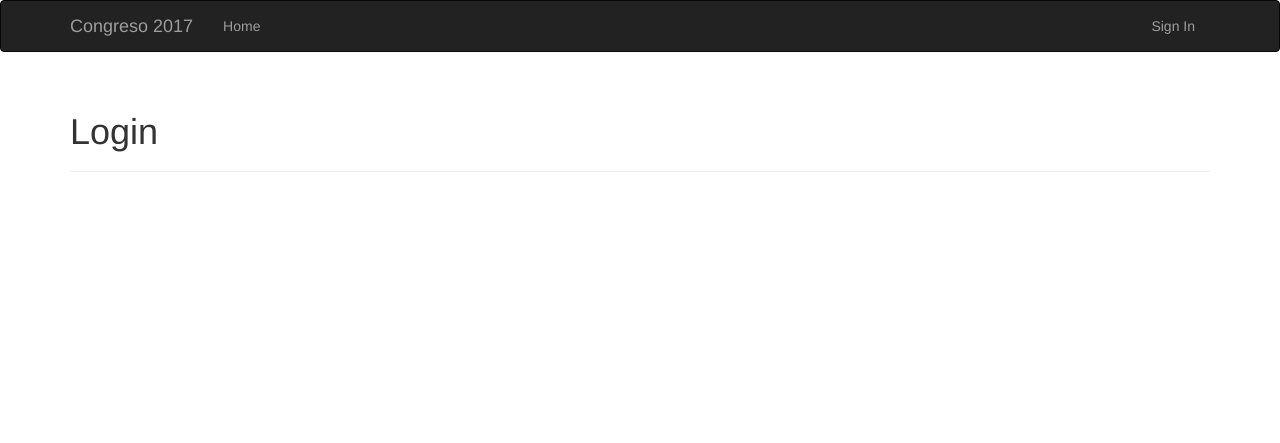
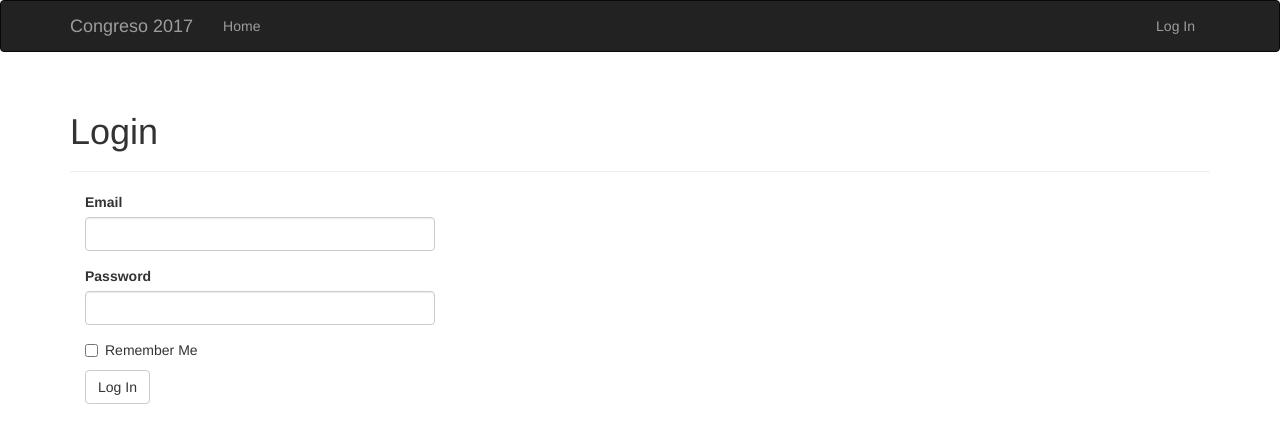
Before and after one commit to gerdm/congress_2017, a Flask app: page /auth/login in a window 1280 px wide. Shown: the top 443 px of the page. Run offline with Flask 2, Linux system fonts and the light colour scheme; some libraries are stand-ins or nearby versions.

Commit message:
add user login-logout

```diff
--- a/webapp/app/auth/views.py
+++ b/webapp/app/auth/views.py
@@ -3,17 +3,25 @@ from flask_login import login_user, logout_user, login_required
 # Importing the blueprint
 from . import auth
 from .forms import LoginForm
-from ..models import Manager
+from ..models import Staff
 
 
 @auth.route("/login", methods=["GET", "POST"])
 def login():
     form = LoginForm()
     if form.validate_on_submit():
-        manager = Manager.query.filter_by(email=form.email.data).first()
-        if manager is not None and manager.verify_password(form.password.data):
-            login_user(manager, form.remember_me.data)
+        staff = Staff.query.filter_by(email=form.email.data).first()
+        if staff is not None and staff.verify_password(form.password.data):
+            login_user(staff, form.remember_me.data)
             return redirect(request.args.get('next') or url_for('main.index'))
         flash("Invalid Username or Password")
     # Access in templates/auth/login.html
     return render_template("auth/login.html", form=form)
+
+
+@auth.route("/logout", methods=["GET", "POST"])
+@login_required
+def logout():
+    logout_user()
+    flash("You have been log out!")
+    return redirect(url_for("main.index"))
--- a/webapp/app/templates/auth/login.html
+++ b/webapp/app/templates/auth/login.html
@@ -1,8 +1,13 @@
 {% extends "base.html" %}
+{% import "bootstrap/wtf.html" as wtf %}
 
 {% block title %}Congress - Login{% endblock %}
 {% block page_content %}
 <div class="page-header">
     <h1>Login</h1>
 </div>
+
+<div class="col-md-4">
+    {{ wtf.quick_form(form) }}
+</div>
 {% endblock %}
--- a/webapp/app/templates/base.html
+++ b/webapp/app/templates/base.html
@@ -25,9 +25,9 @@
                 <li><a href="{{ url_for('main.index', external=True) }}">Home</a></li>
             </ul>
             <ul class="nav navbar-nav navbar-right">
-                {% if current_user.is_authenticated() %}
-                <li><a href="{{ url_for('auth.logout') }}">Sign Out</a></li> {% else %}
-                <li><a href="{{ url_for('auth.login') }}">Sign In</a></li> {% endif %}
+                {% if current_user.is_authenticated %}
+                <li><a href="{{ url_for('auth.logout') }}">Log Out</a></li> {% else %}
+                <li><a href="{{ url_for('auth.login') }}">Log In</a></li> {% endif %}
             </ul>
         </div>
     </div>
--- a/webapp/app/templates/index.html
+++ b/webapp/app/templates/index.html
@@ -2,7 +2,7 @@
 {% import "bootstrap/wtf.html" as wtf %}
 
 {%block page_content %}
-    <h1>Hello!</h1>
+    <h1>Hello, {% if current_user.is_authenticated %}{{ current_user.username }}{% else %}Stranger{% endif %}!</h1>
     <p> Please fill out the form </p>
 
     {{ wtf.quick_form(form) }}
--- a/webapp/manage.py
+++ b/webapp/manage.py
@@ -1,6 +1,6 @@
 import os
 from app import create_app, db
-from app.models import User, Grade, User_Type, Beverage, Workshop, Round_Table
+from app.models import User, Grade, User_Type, Beverage, Workshop, Round_Table, Staff
 from flask_script import Manager, Shell
 
 app = create_app(os.getenv("FLASK_CONFIG") or "default")
@@ -8,7 +8,8 @@ manager = Manager(app)
 
 def make_shell_context():
     return dict(app=app, User=User, Grade=Grade, User_Type=User_Type,
-                Beverage=Beverage, Workshop=Workshop, Round_Table=Round_Table)
+                Beverage=Beverage, Workshop=Workshop, Round_Table=Round_Table,
+                Staff=Staff)
 manager.add_command("shell", Shell(make_context = make_shell_context))
 
 if __name__ == "__main__":
```
Also changed, not shown: webapp/app/models.py (+19 -4 lines).
